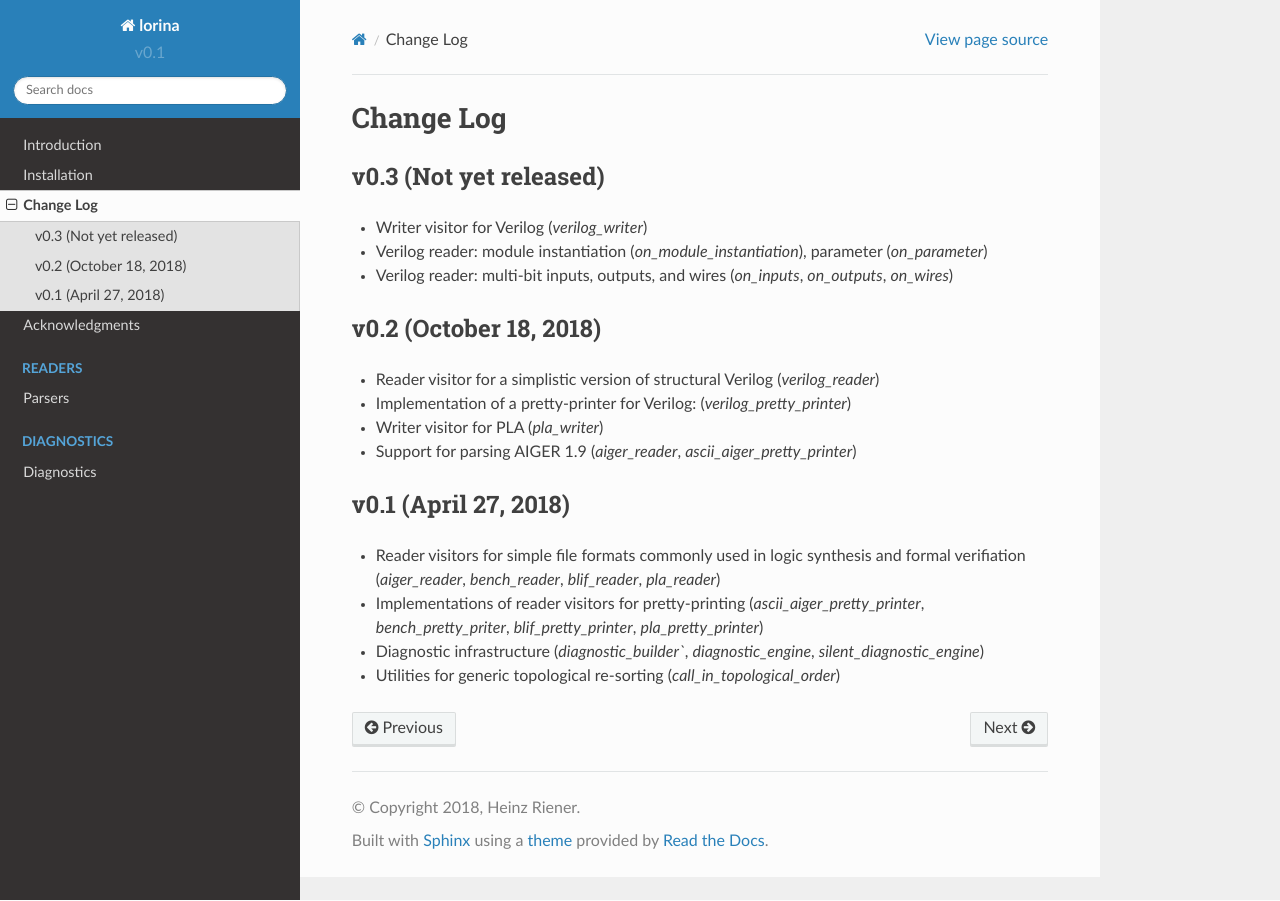
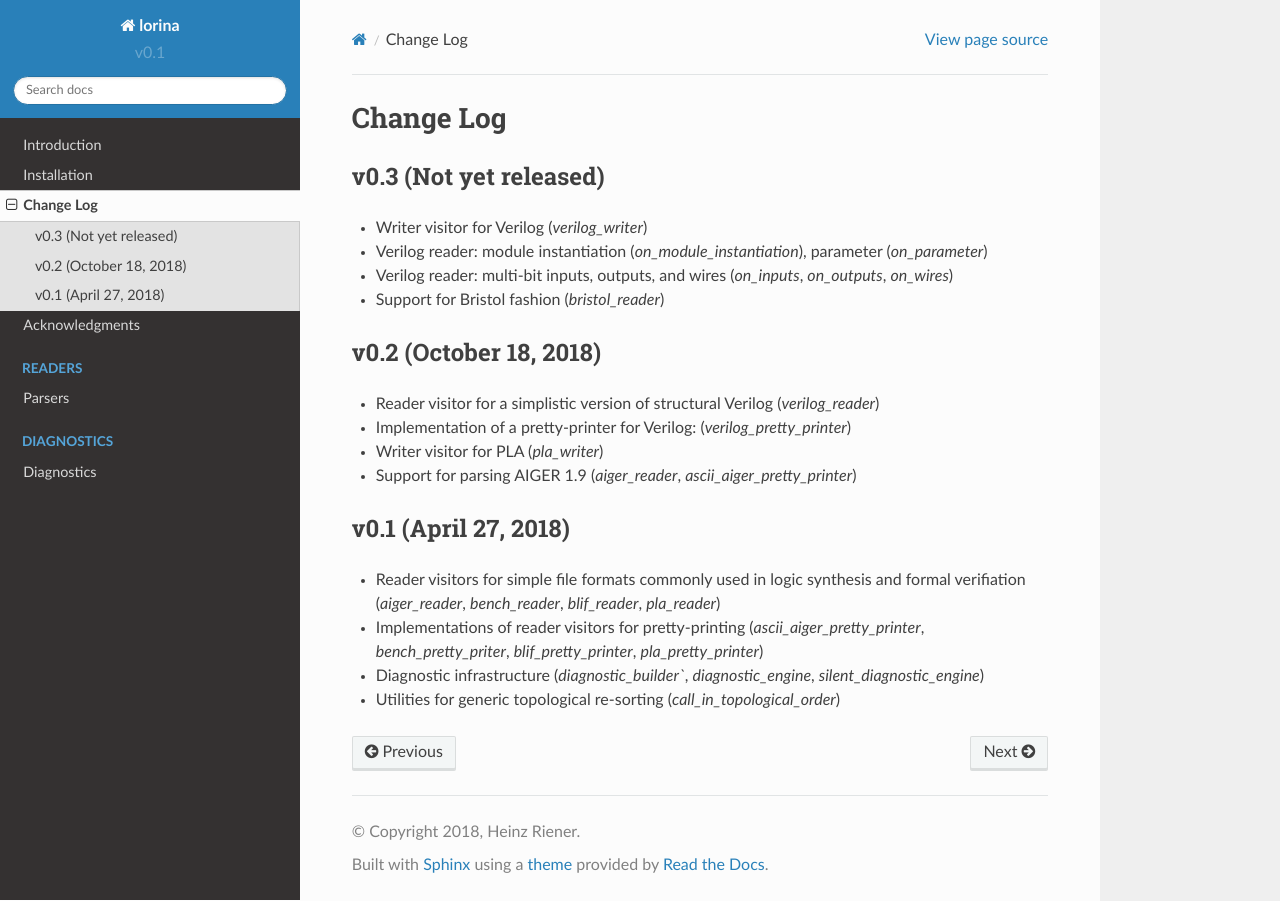
Before and after one commit to hriener/lorina, a Sphinx documentation site: the page built from docs/changelog.rst, in a window 1280 px wide. Built offline with Sphinx 7.4.7 and the Read the Docs theme 2.0.0, drawn with Linux system fonts in a browser that asks for light colours; pages that are not in the unit, such as notebooks, are missing from menus.

Commit message:
Update changelog.rst

```diff
--- a/docs/changelog.rst
+++ b/docs/changelog.rst
@@ -7,6 +7,7 @@ v0.3 (Not yet released)
 * Writer visitor for Verilog (`verilog_writer`)
 * Verilog reader: module instantiation (`on_module_instantiation`), parameter (`on_parameter`)
 * Verilog reader: multi-bit inputs, outputs, and wires (`on_inputs`, `on_outputs`, `on_wires`)
+* Support for Bristol fashion (`bristol_reader`)
 
 v0.2 (October 18, 2018)
 -----------------------
```
